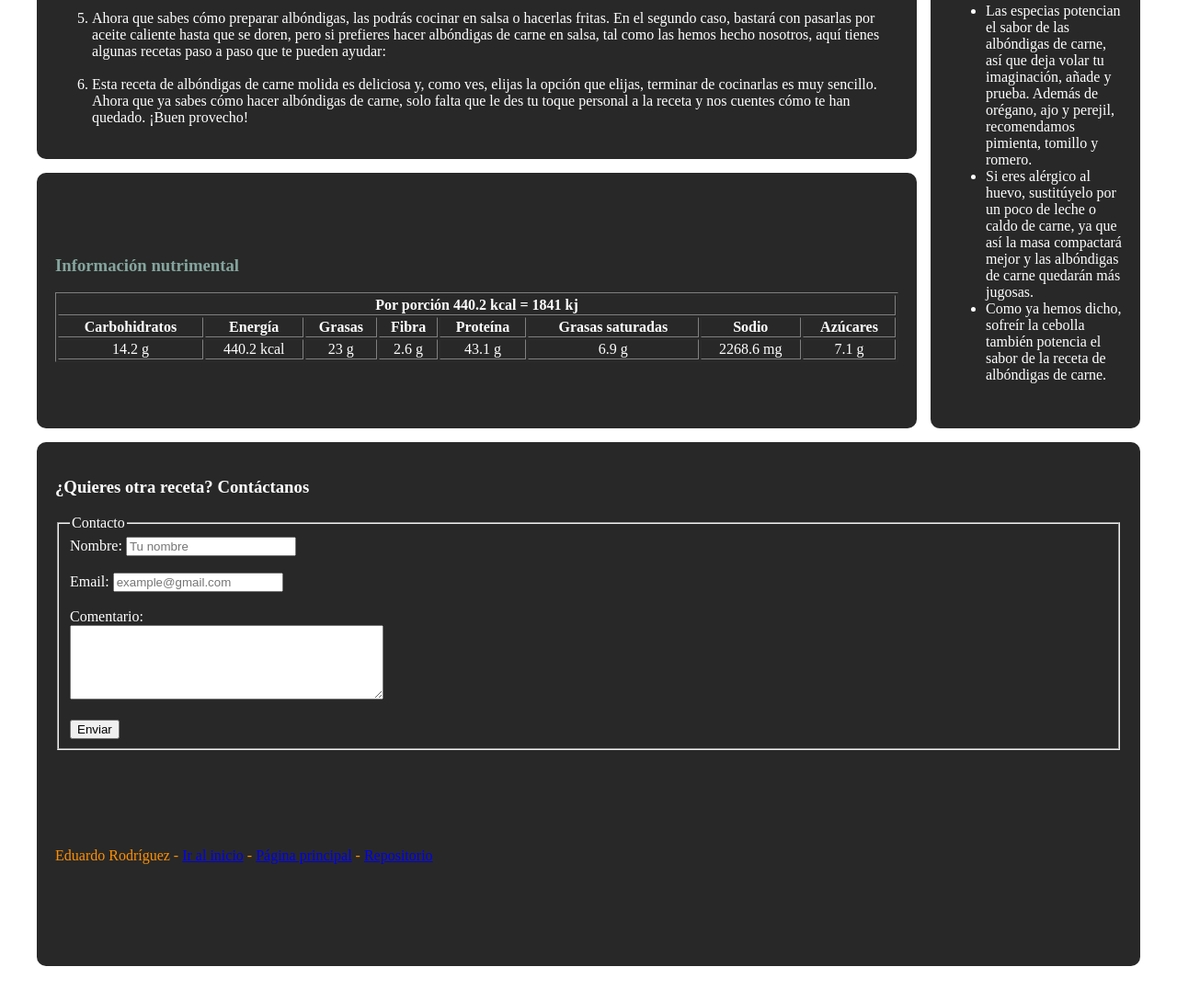
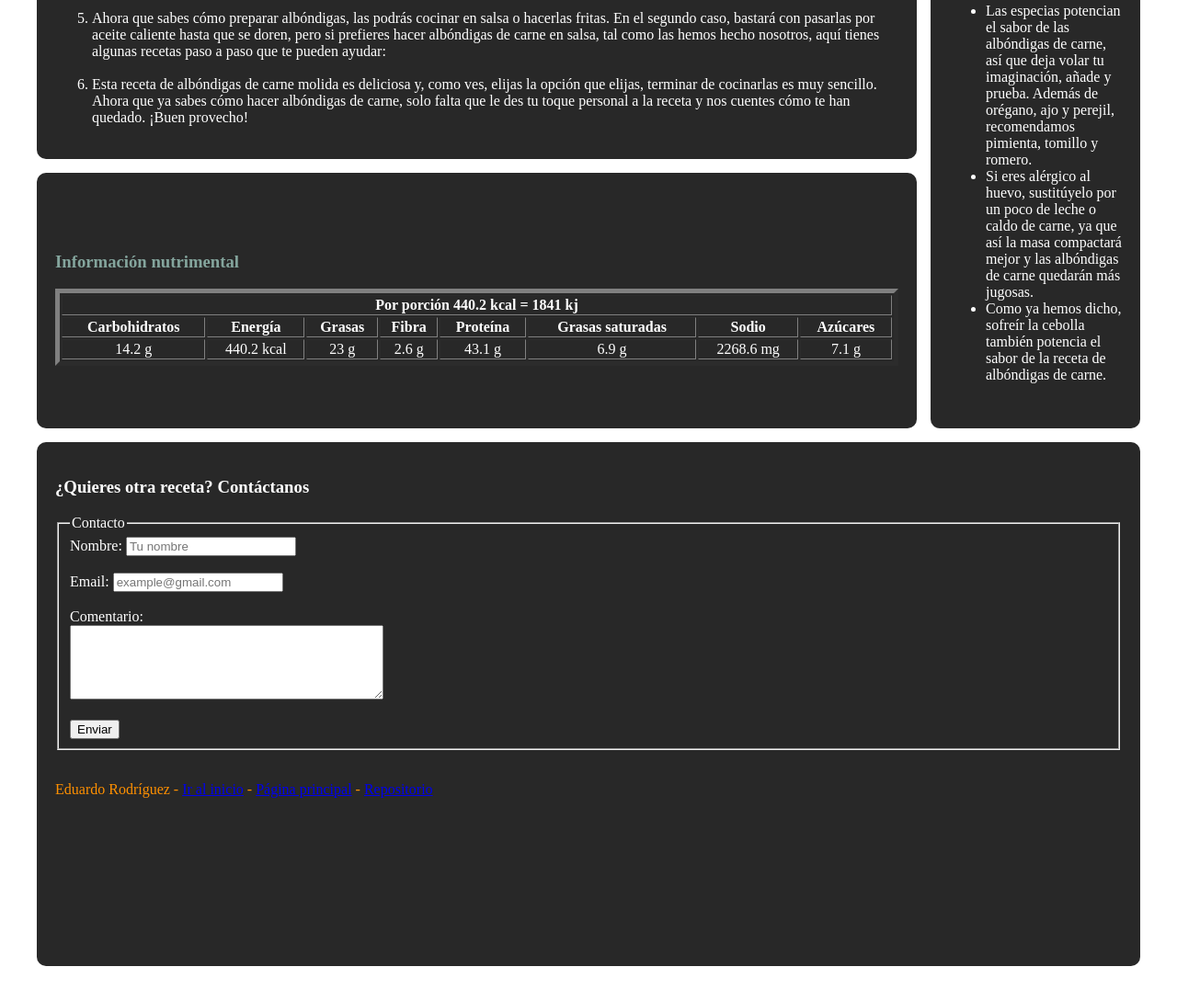
Before and after one commit to eduqr/learningWeb, a plain HTML site: page actividad-2.html in a window 1280 px wide. Shown: the part 1024-2113 px from the top of the page at 92% size. Drawn offline with Linux system fonts and the light colour scheme.

Commit message:
Update actividad-2.html

```diff
--- a/actividad-2.html
+++ b/actividad-2.html
@@ -90,7 +90,7 @@
         <article class="box nutrimental">
             <h3> Información nutrimental </h3>
 
-            <table Border="1">
+            <table Border="5">
                 <thead>
                     <tr>
                         <th colspan = "8"> Por porción 440.2 kcal = 1841 kj</th>
@@ -144,7 +144,7 @@
                     <input type="submit" name="Enviar" id="Enviar" value="Enviar">
                 </fieldset>
             </form>
-            <br><br><br><br><br>
+            <br>
             <p>
                 Eduardo Rodríguez -
                 <a href="#inicioPag"> Ir al inicio</a>
```
